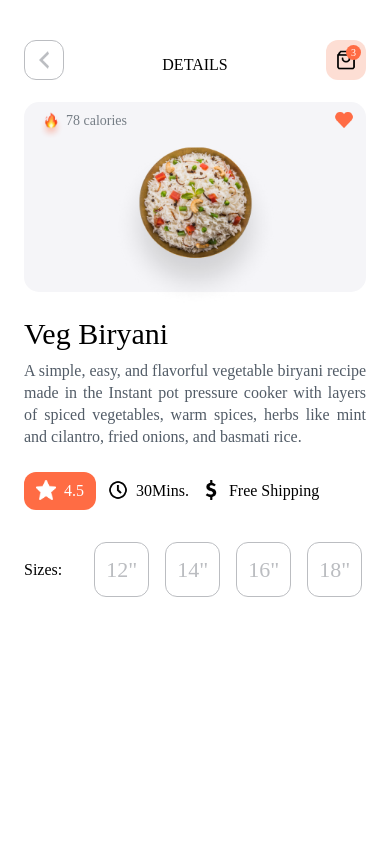
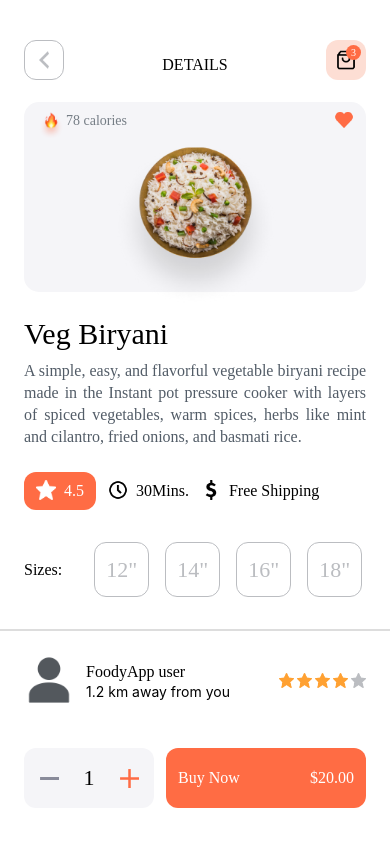
Before and after one commit to glmsr/Foody, a React Native app in the folder FoodyApp/: screen /FoodDetail in a window 390 px wide. Built offline with nearby package versions, Linux system fonts and the light colour scheme.

Commit message:
add Rating and StepperInput

```diff
--- a/FoodyApp/src/components/LineDivider.js
+++ b/FoodyApp/src/components/LineDivider.js
@@ -0,0 +1,20 @@
+import React from 'react';
+import { View } from 'react-native';
+
+import { COLORS } from '../constants';
+
+const LineDivider = ({ lineStyle }) => {
+    return (
+        <View
+            style={{
+                height: 2,
+                width: '100%',
+                backgroundColor: COLORS.lightGray1,
+                ...lineStyle
+
+            }}
+        />
+    )
+}
+
+export default LineDivider;
--- /dev/null
+++ b/FoodyApp/src/components/Rating.js
@@ -0,0 +1,71 @@
+import React from 'react';
+import { View, Image, StyleSheet } from 'react-native';
+
+import { icons, COLORS } from '../constants';
+
+const Rating = ({
+    rating,
+    iconStyle,
+    activeColor = COLORS.orange,
+    inactiveColor = COLORS.gray2,
+}) => {
+    return (
+        <View
+            style={{
+                flexDirection: 'row',
+            }}
+        >
+            <Image
+                source={icons.star}
+                style={{
+                    tintColor: rating >= 1 ? activeColor : inactiveColor,
+                    ...styles.rateIcon,
+                    ...iconStyle
+                }}
+            />
+            <Image
+                source={icons.star}
+                style={{
+                    tintColor: rating >= 2 ? activeColor : inactiveColor,
+                    ...styles.rateIcon,
+                    ...iconStyle
+                }}
+            />
+            <Image
+                source={icons.star}
+                style={{
+                    tintColor: rating >= 3 ? activeColor : inactiveColor,
+                    ...styles.rateIcon,
+                    ...iconStyle
+                }}
+            />
+            <Image
+                source={icons.star}
+                style={{
+                    tintColor: rating >= 4 ? activeColor : inactiveColor,
+                    ...styles.rateIcon,
+                    ...iconStyle
+                }}
+            />
+            <Image
+                source={icons.star}
+                style={{
+                    tintColor: rating >= 5 ? activeColor : inactiveColor,
+                    ...styles.rateIcon,
+                    ...iconStyle
+                }}
+            />
+        </View>
+
+
+    )
+}
+
+const styles = StyleSheet.create({
+    rateIcon: {
+        height: 15,
+        width: 15
+    }
+})
+
+export default Rating;
--- /dev/null
+++ b/FoodyApp/src/components/StepperInput.js
@@ -0,0 +1,75 @@
+import React from 'react';
+import { View, Text } from 'react-native';
+import { IconButton } from '../components';
+import { COLORS, FONTS, icons, SIZES} from '../constants';
+
+const StepperInput = ({
+    containerStyle,
+    value = 1,
+    onAdd,
+    onMinus
+
+}) => {
+    return (
+        <View
+            style={{
+                flexDirection: 'row',
+                height: 60,
+                width: 130,
+                backgroundColor: COLORS.lightGray2,
+                borderRadius: SIZES.radius,
+                ...containerStyle
+            }}
+        >
+            <IconButton
+                containerStyle={{
+                    width: 50,
+                    alignItems: 'center',
+                    justifyContent: 'center'
+                }}
+                icon={icons.minus}
+                iconStyle={{
+                    height: 25,
+                    width: 25,
+                    tintColor: value > 1 ? COLORS.primary : COLORS.gray
+                }}
+                onPress={onMinus}
+            />
+
+            <View
+                style={{
+                    flex: 1,
+                    alignItems: 'center',
+                    justifyContent: 'center'
+                }}
+            >
+                <Text
+                    style={{...FONTS.h2}}
+                >
+                    {value}
+                </Text>
+            </View>
+
+
+            <IconButton
+                containerStyle={{
+                    width: 50,
+                    alignItems: 'center',
+                    justifyContent: 'center'
+
+                }}
+                icon={icons.plus}
+                iconStyle={{
+                    height: 25,
+                    width: 25,
+                    tintColor: COLORS.primary
+                }}
+                onPress={onAdd}
+            />
+        </View>
+    )
+
+}
+
+
+export default StepperInput;
--- a/FoodyApp/src/components/TextButton.js
+++ b/FoodyApp/src/components/TextButton.js
@@ -2,7 +2,7 @@ import React from 'react';
 import { TouchableOpacity, Text } from 'react-native';
 import { FONTS, COLORS } from '../constants';
 
-const TextButton = ({ buttonContainerStyle, label, labelStyle, onPress, disabled }) => {
+const TextButton = ({ buttonContainerStyle, label, label2 = '', labelStyle, label2Style, onPress, disabled }) => {
     return (
         <TouchableOpacity style={{
             alignItems: 'center',
@@ -18,6 +18,21 @@ const TextButton = ({ buttonContainerStyle, label, labelStyle, onPress, disabled
                 {label}
             </Text>
 
+            {label2 != '' &&
+                <Text
+                    style={{
+                        flex: 1,
+                        textAlign: 'right',
+                        color: COLORS.white,
+                        ...FONTS.h3,
+                        ...label2Style
+                    }}
+                >
+                    {label2}
+                </Text>
+
+            }
+
         </TouchableOpacity>
     );
 }
--- a/FoodyApp/src/components/index.js
+++ b/FoodyApp/src/components/index.js
@@ -1,14 +1,17 @@
 
+import CardQuantityButton from './CardQuantityButton';
 import CustomSwitch from './CustomSwitch';
 import FormInput from './FormInput';
 import Header from './Header';
+import HorizontalFoodCard from './HorizontalFoodCard';
 import IconButton from './IconButton';
-import CardQuantityButton from './CardQuantityButton';
 import IconLabel from './IconLabel';
+import LineDivider from './LineDivider';
 import SocialButton from './SocialButton';
 import TextButton from './TextButton';
 import TextIconButton from './TextIconButton';
-import HorizontalFoodCard from './HorizontalFoodCard';
+import Rating from './Rating';
+import StepperInput from './StepperInput';
 import VerticalFoodCard from './VerticalFoodCard';
 
-export { CustomSwitch, FormInput, Header,IconButton, CardQuantityButton, IconLabel,  HorizontalFoodCard, SocialButton, TextButton, TextIconButton, VerticalFoodCard };
+export { CustomSwitch, FormInput, Header,IconButton, CardQuantityButton, IconLabel, LineDivider, HorizontalFoodCard, SocialButton, TextButton, TextIconButton, Rating, StepperInput, VerticalFoodCard };
--- a/FoodyApp/src/screens/Food/FoodDetail.js
+++ b/FoodyApp/src/screens/Food/FoodDetail.js
@@ -2,13 +2,14 @@ import React from 'react';
 import { View, Text, Image, ScrollView} from 'react-native';
 
 import {FONTS, COLORS, SIZES, icons, images, dummyData} from '../../constants';
-import {Header, TextButton, IconButton, CardQuantityButton, IconLabel} from '../../components'
+import {Header, TextButton, IconButton, CardQuantityButton, IconLabel, LineDivider, Rating, StepperInput} from '../../components'
 
 
-const FoodDetail = () => {
+const FoodDetail = ({navigation}) => {
 
   const [foodItem, setFoodItem]= React.useState(dummyData.vegBiryani)
-  const[selectedSize, setSelectedSize]= React.useState(0)
+  const [selectedSize, setSelectedSize] = React.useState(0)
+  const [qty, setQty] = React.useState(1)
 
   function renderHeader(){
     return(
@@ -205,6 +206,82 @@ const FoodDetail = () => {
       </View>
     )
   }
+
+  function renderRestaurant() {
+    return (
+      <View
+        style={{
+          flexDirection: 'row',
+          marginVertical: SIZES.padding,
+          paddingHorizontal: SIZES.padding,
+          alignItems: 'center',
+        }}
+      >
+        <Image
+          source={images.profile}
+          style={{width: 50, height: 50, borderRadius: SIZES.radius}}
+        />
+
+        {/* Info */}
+        <View style={{flex: 1, marginLeft: SIZES.radius, justifyContent: 'center'}}>
+        <Text style={{...FONTS.h3 }}>FoodyApp user</Text>
+        <Text>1.2 km away from you</Text>
+        </View>
+
+        {/* Ratings */}
+        <Rating
+          rating={4}
+          iconStyle={{
+            marginLeft: 3
+          }}
+        >
+
+        </Rating>
+
+      </View>
+    )
+  }
+
+  function renderFooter() {
+    return (
+      <View
+        style={{
+          flexDirection: 'row',
+          height: 120,
+          alignItems: 'center',
+          paddingHorizontal: SIZES.padding,
+          paddingBottom: SIZES.radius
+        }}
+      >
+        {/* Stepper Input */}
+        <StepperInput
+          value={qty}
+          onAdd={() => setQty(qty + 1)}
+          onMinus={() => {
+            if (qty > 1)  setQty(qty - 1)
+          }}
+        />
+
+        {/* Text Button */}
+        <TextButton
+          buttonContainerStyle={{
+            flex: 1,
+            flexDirection: 'row',
+            height: 60,
+            marginLeft: SIZES.radius,
+            paddingHorizontal: SIZES.radius,
+            borderRadius: SIZES.radius,
+            backgroundColor: COLORS.primary
+          }}
+          label="Buy Now"
+          label2="$20.00"
+          onPress={() => navigation.navigate('MyCart')}
+
+        />
+      </View>
+      )
+    }
+
   return (
     <View style={{
       flex:1,
@@ -219,11 +296,18 @@ const FoodDetail = () => {
         {/*Food Details*/}
         {renderDetails()}
 
+        {/*Line Divider */}
+        <LineDivider />
+
         {/*Restaurant*/}
+        {renderRestaurant()}
+        <LineDivider />
+
       </ScrollView>
 
 
       {/*Footer Section */}
+      {renderFooter()}
     </View>
   )
 }
```
